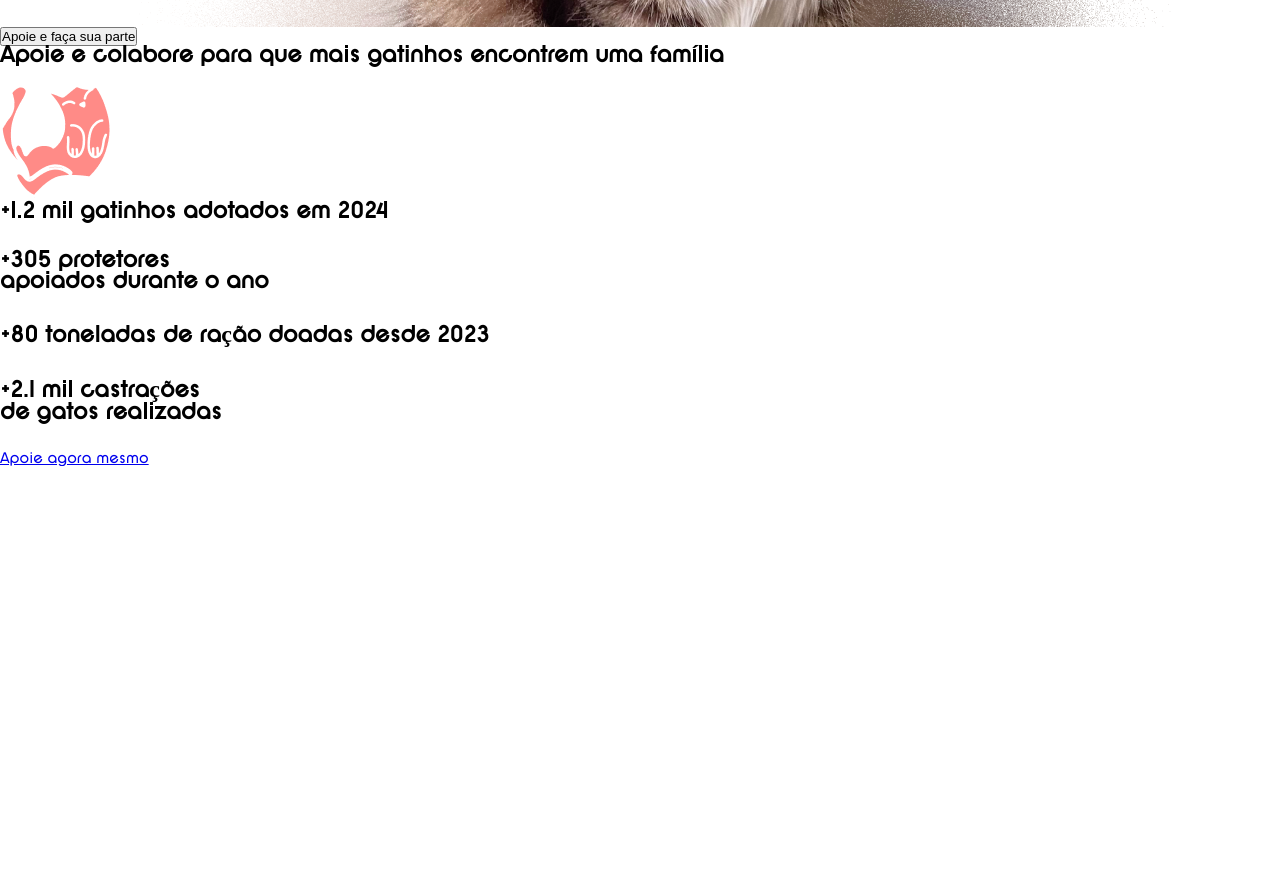
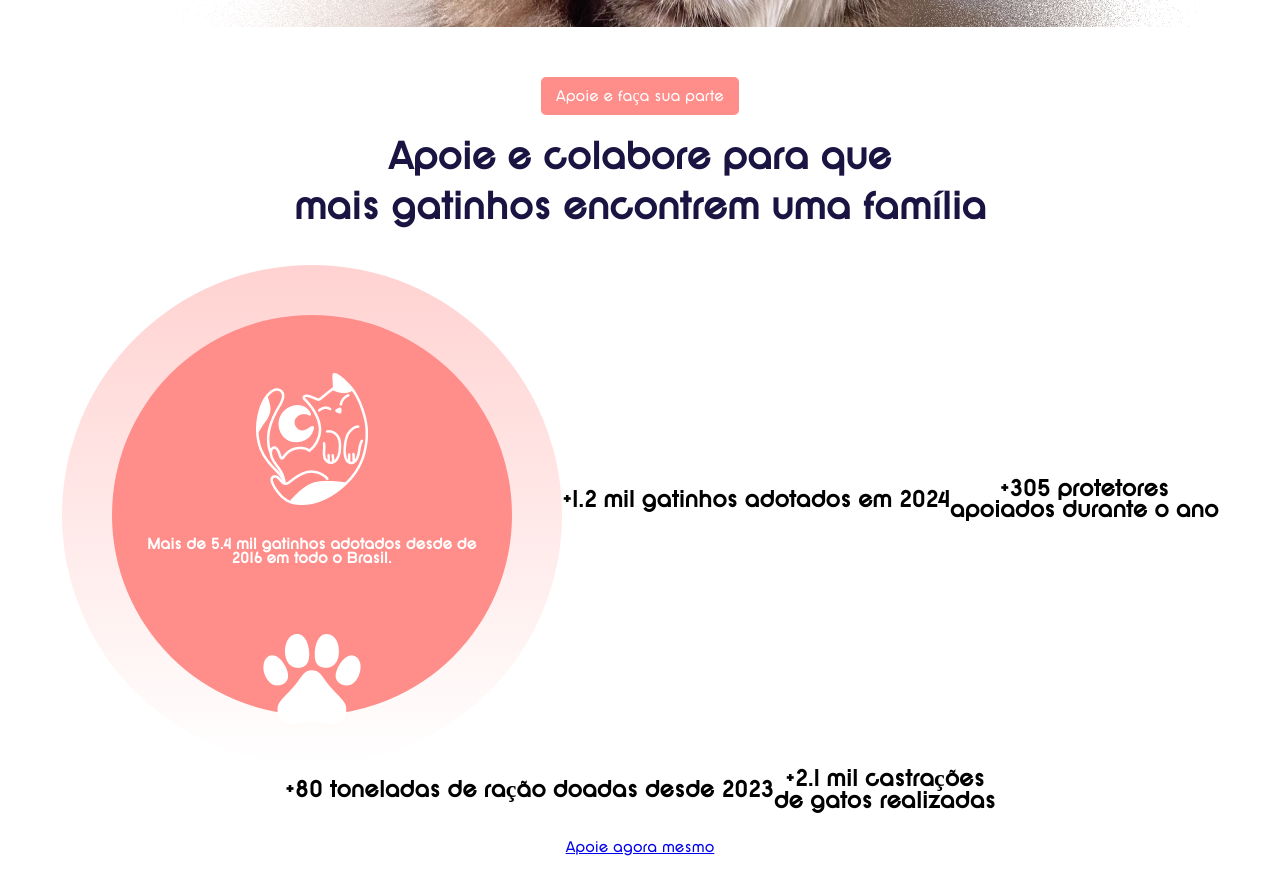
Before and after one commit to DiegoGuaglianone/Site-Treino, a plain HTML site: page index.html in a window 1280 px wide. Shown: the part 820-1714 px from the top of the page. Before the commit the page ends 1286 px from the top, so only its background shows below. Drawn offline with Linux system fonts and the light colour scheme.

Commit message:
Commit, de uma nova parte do projeto

```diff
--- a/index.html
+++ b/index.html
@@ -43,13 +43,16 @@
 
         <section class="support-section">
             <div id="support-header">
-                <button class="btn-rosa">Apoie e faça sua parte</button>
-                <h2>Apoie e colabore para que mais gatinhos encontrem uma família</h2>
+                <a href="#" class="btn-rosa">Apoie e faça sua parte</a>
+                <h2>Apoie e colabore para que <br>mais gatinhos encontrem uma família</h2>
             </div>
             <div class="support-content">
-                <div class="support-circle"> <!--Circulo Principal-->
-                    <img src="assets/images/logo-tiniebird-branca.png" alt="Logo do gato, na cor branca e rosa">
-                    <img src="assets/images/patinha-branca.png" alt="icone de uma patinha branca">
+                <div class="linear-gradient">
+                    <div class="support-circle"> <!--Circulo Principal-->
+                        <img src="assets/images/logo-tiniebird-branca.png" alt="Logo do gato, na cor branca e rosa" class="gato-support">
+                        <p>Mais de <span class="bold">5.4 mil gatinhos adotados </span> desde de 2016 em todo o Brasil.</p>
+                        <img src="assets/images/pata-grande-support.png" alt="icone de uma patinha branca" class="pata-support">
+                    </div>
                 </div>
                 <div class="stat-content"> <!--conteudos em torno do circulo principal -->
                     <p class="p-dir"><span class="bold">+1.2</span> mil gatinhos adotados em 2024</p>
--- a/scss/base/__variables.scss
+++ b/scss/base/__variables.scss
@@ -1,4 +1,4 @@
 //Cores do Site
 $primary-color: #FF8D8A; //Rosa
 $secondary-color: #1268AE; //Azul
-$text-color: #000; //Preto
+$text-color: #1A1442; //Azul bem escuro
--- a/scss/components/__buttons.scss
+++ b/scss/components/__buttons.scss
@@ -4,7 +4,7 @@
     margin-top: -15px; //para nao sair do alinhamento flex e continuar podendo ser alterado pelo scale
     background-color: $secondary-color;
     color: white;
-    border-radius: 3px;
+    border-radius: 5px;
     transition: all 0.5 ease;
     text-decoration: none;
 
@@ -25,7 +25,7 @@
     padding: 10px 20px;
     background-color: $secondary-color;
     color: white;
-    border-radius: 3px;
+    border-radius: 5px;
     transition: all 0.5s ease;
     text-decoration: none;
 
@@ -40,3 +40,19 @@
     }
 
 }
+
+.btn-rosa{
+    display: inline-block;
+    background-color: $primary-color;
+    color: white;
+    padding: 10px 15px;
+    border-radius: 5px;
+    text-decoration: none;
+    transition: all 0.5s ease;
+
+    &:hover{
+        font-weight: bold;
+        color: white;
+        transform: scale(1.1);
+    }
+}
--- a/scss/components/__span.scss
+++ b/scss/components/__span.scss
@@ -5,3 +5,7 @@
 #span2{
     color: #1268AE;
 }
+
+.bold{
+    font-weight: bold;
+}
--- a/scss/layout/__section-hero.scss
+++ b/scss/layout/__section-hero.scss
@@ -45,10 +45,11 @@
 }
 
 .hero-container{
-    font-size: 30px;
+    font-size: 40px;
 
     h1{
         padding: 20px;
+        color: $text-color;
     }
 
     .btn-adotar{
--- /dev/null
+++ b/scss/layout/__section-support.scss
@@ -0,0 +1,67 @@
+.support-section{
+    padding: 50px;
+    text-align:center
+}
+
+#support-header{
+    margin-bottom: 30px;
+
+    h2{
+        color: $text-color;
+        font-style: normal;
+        margin-top: 20px;
+        font-size: 2.5rem;
+        line-height: 125%;
+    }
+}
+
+.support-content{
+    display: flex;
+    justify-content: center;
+    align-items: center;
+    flex-wrap: wrap;
+}
+
+.linear-gradient{
+    position: relative;
+    background:linear-gradient(to bottom, #ff8e8a65, #99555300);
+    width: 500px;
+    height: 500px;
+    border-radius: 50%;
+}
+.support-circle{
+    top: 50px;
+    left: 50px;
+    background-color: $primary-color;
+    display: flex;
+    flex-direction: column;
+    width: 400px;
+    height: 400px;
+    border-radius: 50%;
+    position: relative;
+    padding: 20px;
+    align-items: center;
+    justify-content: center;
+
+    img{
+        object-fit:scale-down;
+        width: 80%;
+        margin: 10px 0;
+    }
+
+    .gato-support{
+        position: relative;
+        top: 80px;
+    }
+
+    .pata-support{
+        position: relative;
+        top: -30px;
+    }
+
+    p{
+        color: white;
+        text-align: center;
+        font-size: 1rem;
+    }
+}
--- a/scss/main.scss
+++ b/scss/main.scss
@@ -4,4 +4,5 @@
 @import 'layout/_header';
 @import 'components/_buttons';
 @import 'layout/_section-hero';
-@import 'base/_html'
+@import 'base/_html';
+@import 'layout/_section-support'
```
Also changed, not shown: assets/images/pata-grande-support.png (added), scss/main.css, 1 other file.
